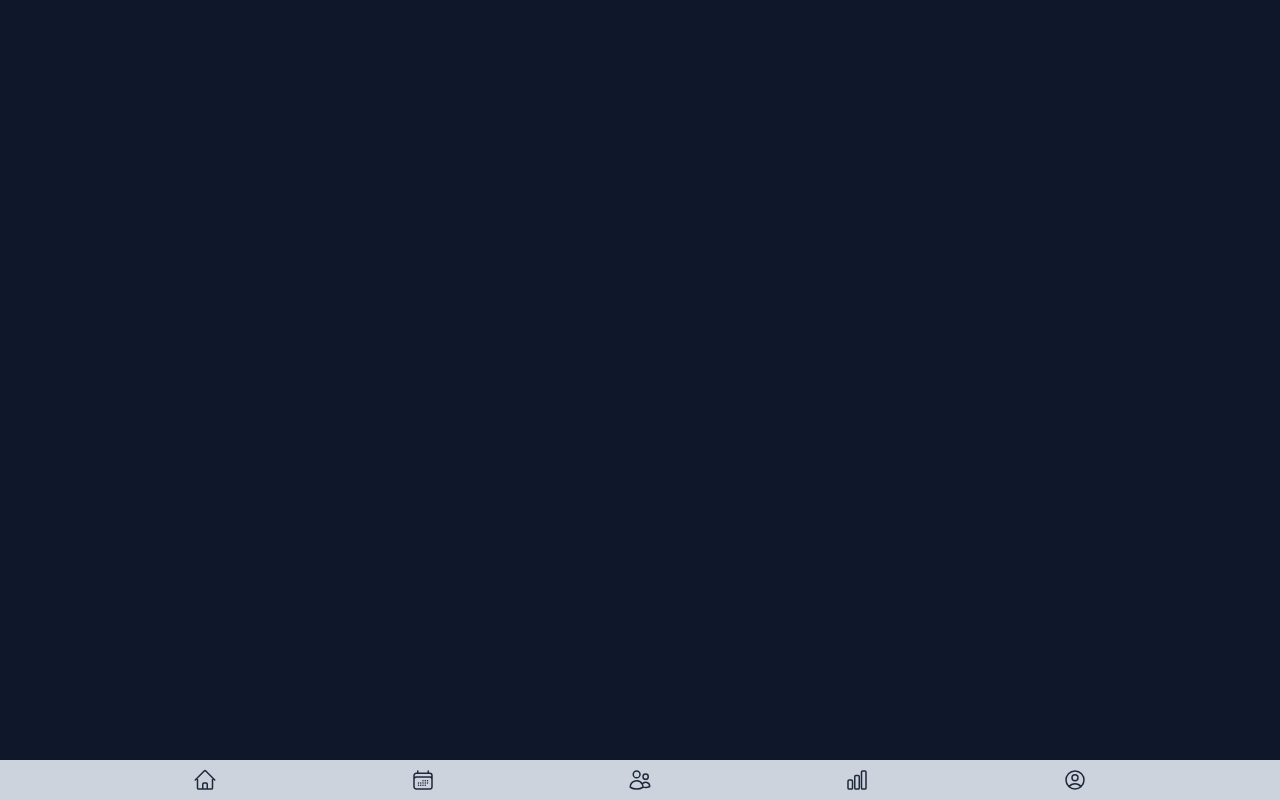
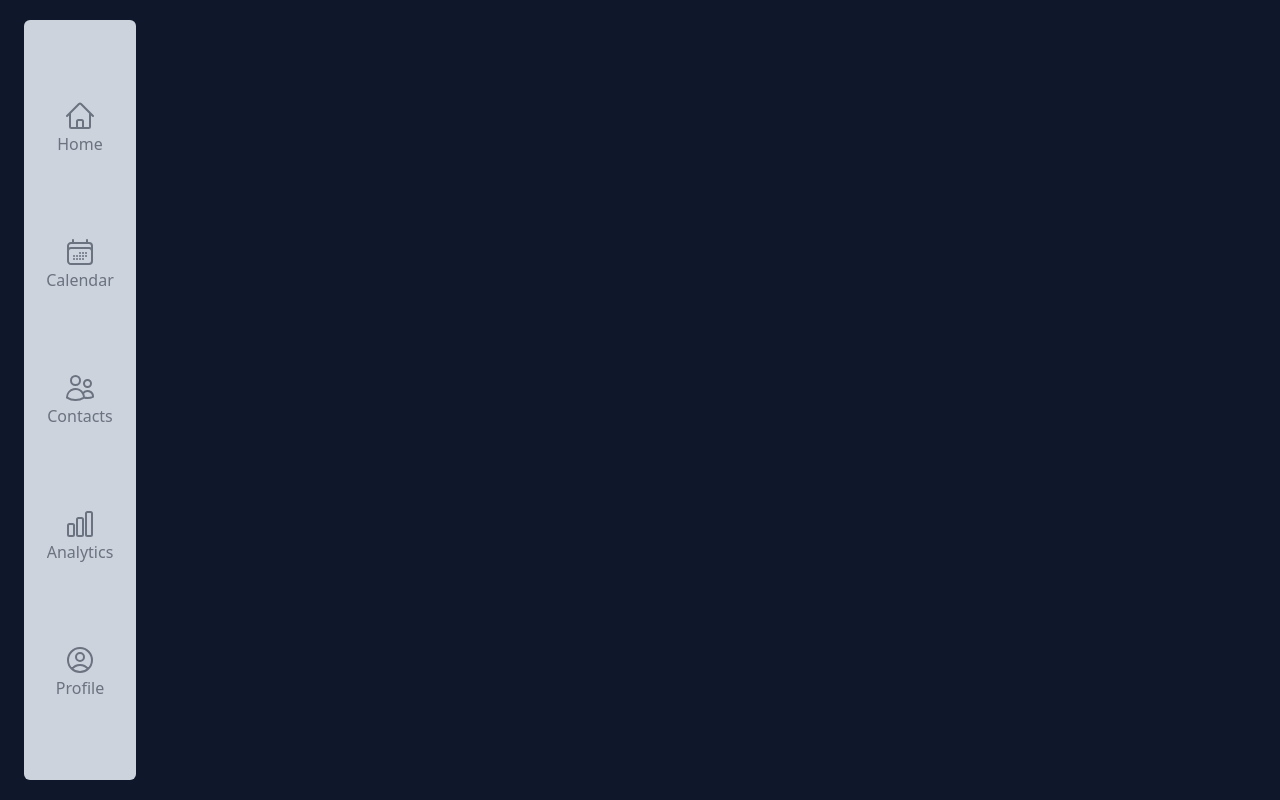
Before and after one commit to ItsNinjaBunny/nSight, a Next.js app in the folder client/: page / in a window 1280 px wide. Built offline with nearby package versions, Linux system fonts and the light colour scheme.

Commit message:
desktop navigation is completed

```diff
--- a/client/src/components/navigation/Desktop.tsx
+++ /dev/null
@@ -1,9 +0,0 @@
-
-export const DesktopNavigation = () => {
-
-  return (
-    <nav>
-
-    </nav>
-  );
-}
--- a/client/src/components/navigation/Links.ts
+++ b/client/src/components/navigation/Links.ts
@@ -1,6 +1,6 @@
 import { HouseIcon, CalendarIcon, UsersIcon, ChartBarIcon, UserCircleIcon } from '../icons'
 
-const className = 'w-6 h-6 text-slate-800'
+const className = 'w-6 h-6 md:w-8 md:h-8'
 
 export const Links = [
   {
--- a/client/src/components/navigation/Navigation.tsx
+++ b/client/src/components/navigation/Navigation.tsx
@@ -1,13 +1,15 @@
-import { DesktopNavigation } from './Desktop'
+import { DesktopNavigation } from './desktop/Desktop'
 import { MobileNavigation } from './mobile/Mobile'
 import { Links } from './Links';
+import { useState } from 'react';
 
 export const Navigation = () => {
+  const [selected, setSelected] = useState('Home');
 
   return (
     <>
-      <DesktopNavigation />
-      <MobileNavigation links={Links} />
+      <DesktopNavigation selected={selected} links={Links} className={`md:flex hidden`} />
+      <MobileNavigation selected={selected} className={`md:hidden`} links={Links} />
     </>
   )
 }
--- /dev/null
+++ b/client/src/components/navigation/desktop/Desktop.tsx
@@ -0,0 +1,36 @@
+import Link from 'next/link';
+import { NavigationLink } from '../types';
+import { Tooltip } from '../../tooltip/Tooltip';
+
+type Props = {
+  selected: string;
+  links: NavigationLink[];
+  className: string;
+}
+
+export const DesktopNavigation = ({ selected, links, className }: Props) => {
+
+  return (
+    <nav className={`${className} fixed h-[95%] w-28 left-6
+-translate-y-1/2 top-1/2 rounded-md justify-center items-center
+bg-slate-200/90`}>
+      <ul className={`flex flex-col h-full justify-evenly w-full`}>
+        {
+          links.map((link) => {
+            return (
+              <li key={link.name}>
+                <Link className='relative duration-200 flex flex-col items-center justify-center text-gray-500 hover:text-black' href={link.href}>
+                  {link.icon}
+                  {/* <Tooltip text={link.name} className={`relative px - 4 bg - red - 500 w - 4 h - `} /> */}
+                  {/* <span className='group-hover:opacity-100 tracking-wide
+                    font-medium opacity-0 duration-700'>{link.name}</span> */}
+                  <span>{link.name}</span>
+                </Link>
+              </li>
+            )
+          })
+        }
+      </ul>
+    </nav>
+  );
+}
--- a/client/src/components/navigation/mobile/Mobile.tsx
+++ b/client/src/components/navigation/mobile/Mobile.tsx
@@ -4,10 +4,12 @@ import Link from 'next/link';
 import { Settings } from './Settings';
 
 type Props = {
+  selected: string;
+  className: string;
   links: NavigationLink[];
 }
 
-export const MobileNavigation = ({ links }: Props) => {
+export const MobileNavigation = ({ selected, links, className }: Props) => {
   const [settings, setSettings] = useState(false);
 
   const toggleSettings = () => setSettings(true);
@@ -16,7 +18,7 @@ export const MobileNavigation = ({ links }: Props) => {
 
   return (
     <>
-      <nav className='fixed flex bottom-0 w-full bg-slate-200/90 py-2 shadow-md'>
+      <nav className={`${className} fixed flex bottom-0 w-full bg-slate-200/90 py-2 shadow-md`}>
         <ul className='flex justify-evenly items-center w-full'>
           {
             links.map((link) => {
```
